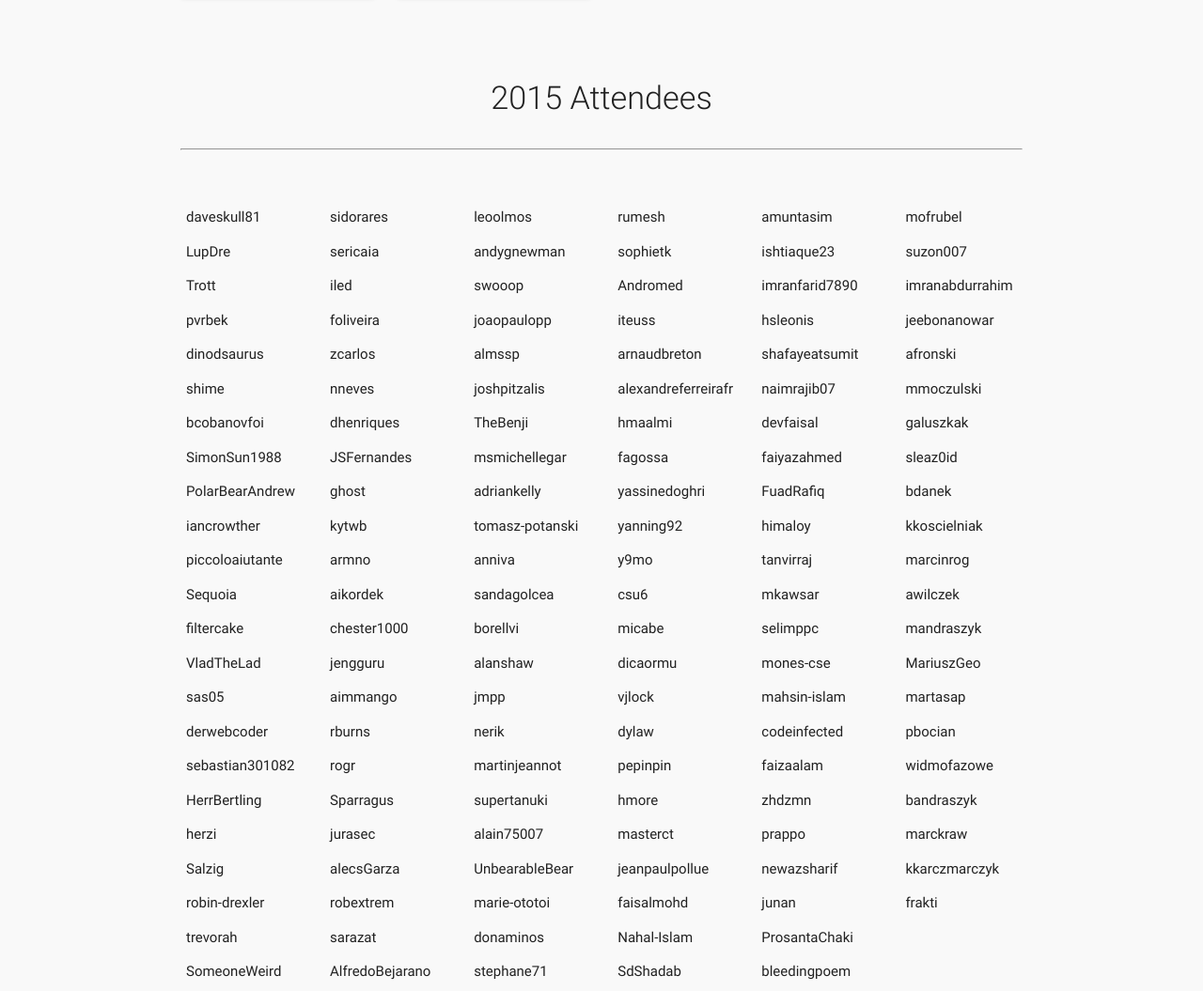
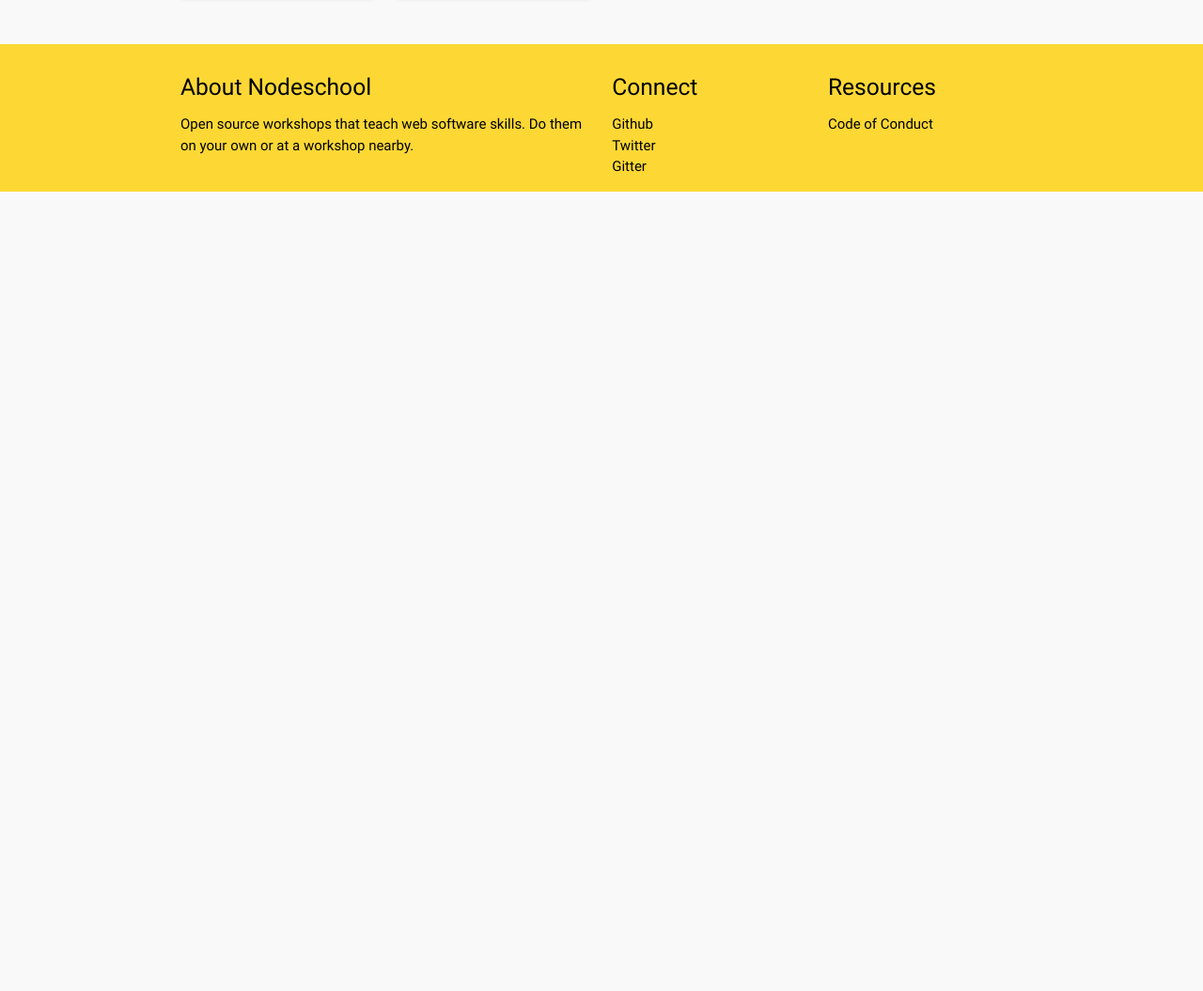
Before and after one commit to nodeschool/international-day, a plain HTML site: page index.html in a window 1280 px wide. Shown: the part 3236-4291 px from the top of the page at 94% size. After the commit the page ends 3460 px from the top, so only its background shows below. Drawn offline with nearby package versions, Linux system fonts and the light colour scheme.

Commit message:
remove 2015 attendees section #124

```diff
--- a/index.html
+++ b/index.html
@@ -93,26 +93,7 @@
 
     </div>
   </div>
-  <section id="2015">
-    <div class="container">
-      <br>
-      <div class="row center">
-        <h4 class="col s12 light">2015 Attendees</h4>
-      </div>
-      <hr>
-      <br>
-      <br>
-      <div class="row" ng-controller="MainCtrl" ng-cloak>
 
-        <div class="col s6 m4 l2" ng-repeat="column in lastAttendees">
-          <ul class="rollcall">
-            <li ng-repeat="person in column">{{person}}</li>
-          </ul>
-        </div>
-
-      </div>
-    </div>
-  </section>
   <footer class="page-footer no-pad-bot yellow darken-1" id="footer">
     <div class="container">
       <div class="row">
--- a/js/mainCtrl.js
+++ b/js/mainCtrl.js
@@ -148,156 +148,5 @@
   	}
   };
 
-  $scope.lastAttendees = {
-
-    col1: [
-        "daveskull81",
-        "LupDre",
-        "Trott",
-        "pvrbek",
-        "dinodsaurus",
-        "shime",
-        "bcobanovfoi",
-        "SimonSun1988",
-        "PolarBearAndrew",
-        "iancrowther",
-        "piccoloaiutante",
-        "Sequoia",
-        "filtercake",
-        "VladTheLad",
-        "sas05",
-        "derwebcoder",
-        "sebastian301082",
-        "HerrBertling",
-        "herzi",
-        "Salzig",
-        "robin-drexler",
-        "trevorah",
-        "SomeoneWeird"
-    ],
-    col2: [
-        "sidorares",
-        "sericaia",
-        "iled",
-        "foliveira",
-        "zcarlos",
-        "nneves",
-        "dhenriques",
-        "JSFernandes",
-        "ghost",
-        "kytwb",
-        "armno",
-        "aikordek",
-        "chester1000",
-        "jengguru",
-        "aimmango",
-        "rburns",
-        "rogr",
-        "Sparragus",
-        "jurasec",
-        "alecsGarza",
-        "robextrem",
-        "sarazat",
-        "AlfredoBejarano"
-    ],
-    col3: [
-        "leoolmos",
-        "andygnewman",
-        "swooop",
-        "joaopaulopp",
-        "almssp",
-        "joshpitzalis",
-        "TheBenji",
-        "msmichellegar",
-        "adriankelly",
-        "tomasz-potanski",
-        "anniva",
-        "sandagolcea",
-        "borellvi",
-        "alanshaw",
-        "jmpp",
-        "nerik",
-        "martinjeannot",
-        "supertanuki",
-        "alain75007",
-        "UnbearableBear",
-        "marie-ototoi",
-        "donaminos",
-        "stephane71"
-    ],
-    col4: [
-        "rumesh",
-        "sophietk",
-        "Andromed",
-        "iteuss",
-        "arnaudbreton",
-        "alexandreferreirafr",
-        "hmaalmi",
-        "fagossa",
-        "yassinedoghri",
-        "yanning92",
-        "y9mo",
-        "csu6",
-        "micabe",
-        "dicaormu",
-        "vjlock",
-        "dylaw",
-        "pepinpin",
-        "hmore",
-        "masterct",
-        "jeanpaulpollue",
-        "faisalmohd",
-        "Nahal-Islam",
-        "SdShadab"
-    ],
-    col5: [
-        "amuntasim",
-        "ishtiaque23",
-        "imranfarid7890",
-        "hsleonis",
-        "shafayeatsumit",
-        "naimrajib07",
-        "devfaisal",
-        "faiyazahmed",
-        "FuadRafiq",
-        "himaloy",
-        "tanvirraj",
-        "mkawsar",
-        "selimppc",
-        "mones-cse",
-        "mahsin-islam",
-        "codeinfected",
-        "faizaalam",
-        "zhdzmn",
-        "prappo",
-        "newazsharif",
-        "junan",
-        "ProsantaChaki",
-        "bleedingpoem"
-    ],
-    col6: [
-        "mofrubel",
-        "suzon007",
-        "imranabdurrahim",
-        "jeebonanowar",
-        "afronski",
-        "mmoczulski",
-        "galuszkak",
-        "sleaz0id",
-        "bdanek",
-        "kkoscielniak",
-        "marcinrog",
-        "awilczek",
-        "mandraszyk",
-        "MariuszGeo",
-        "martasap",
-        "pbocian",
-        "widmofazowe",
-        "bandraszyk",
-        "marckraw",
-        "kkarczmarczyk",
-        "frakti"
-    ]
-};
 
 }]);
```
